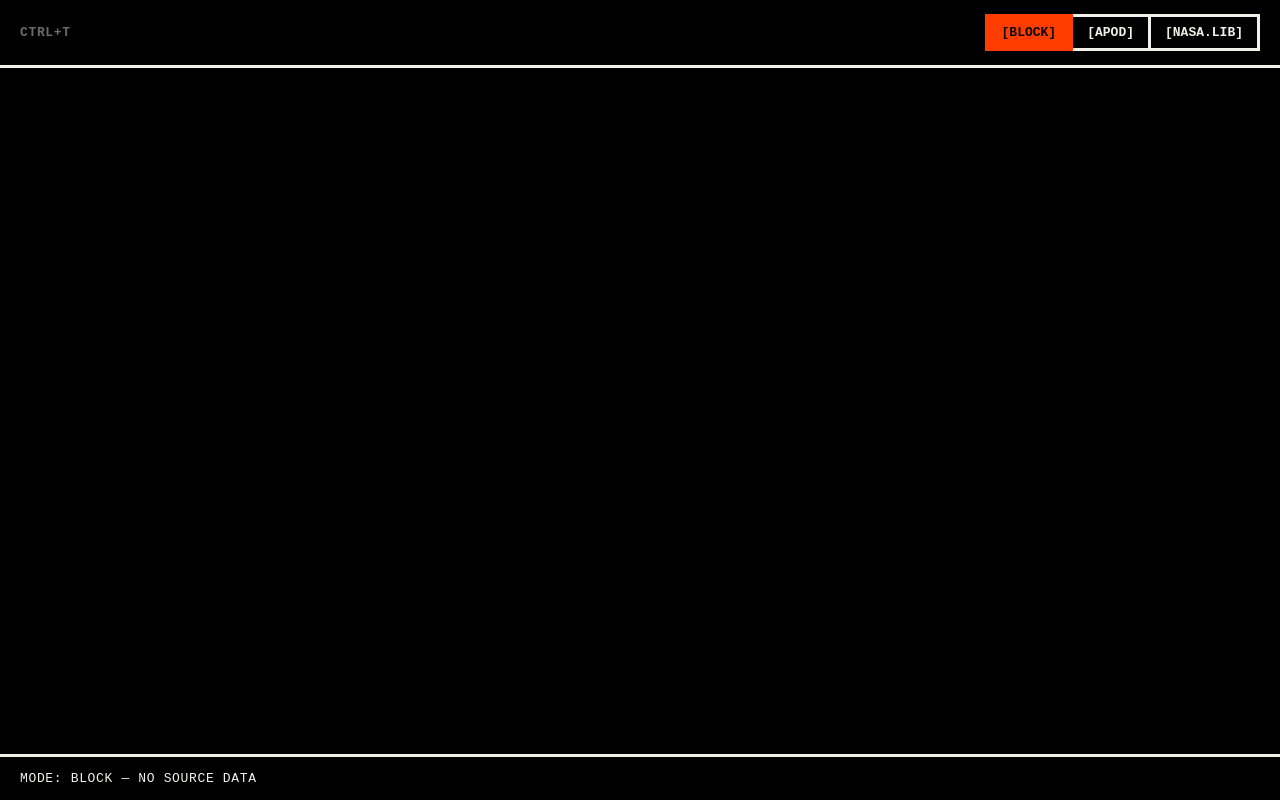
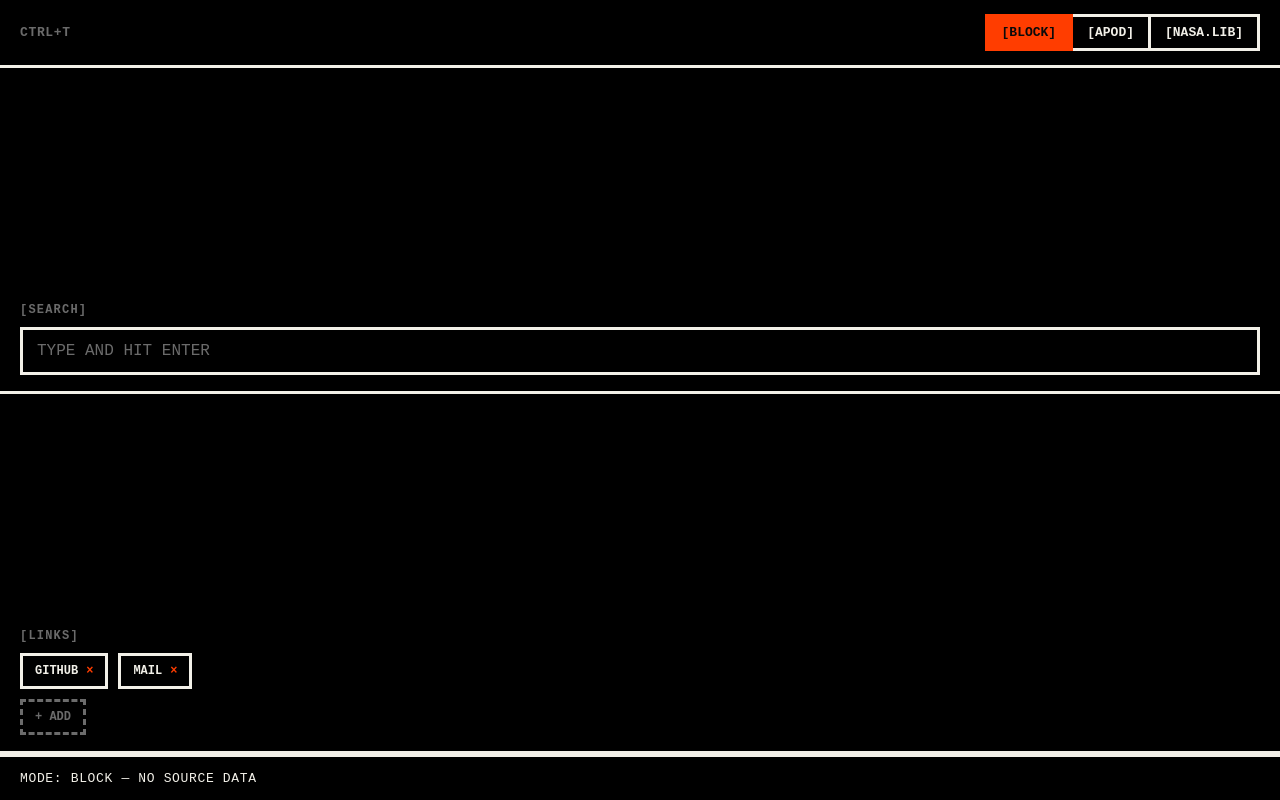
Before and after one commit to urged-st/CTRL-T, a plain HTML site: page index.html in a window 1280 px wide. Drawn offline with Linux system fonts and the light colour scheme.

Commit message:
add searchbar and quicklinks

```diff
--- a/index.html
+++ b/index.html
@@ -21,6 +21,19 @@
 			</div>
 		</header>
 
+		<section class="block search-block">
+			<span class="label">[SEARCH]</span>
+			<form id="search-form" autocomplete="off">
+				<input type="text" id="search-input" placeholder="TYPE AND HIT ENTER" aria-label="search">
+			</form>
+		</section>
+
+		<section class="block links-block">
+			<span class="label">[LINKS]</span>
+			<div class="links" id="links-list"></div>
+			<button id="add-link" class="add-link-btn">+ ADD</button>
+		</section>
+
 		<footer class="bar bar-bottom" id="info-strip">
 			<span id="info-text">MODE: BLOCK — NO SOURCE DATA</span>
 		</footer>
--- a/script.js
+++ b/script.js
@@ -1,5 +1,77 @@
 const NASA_API_KEY = "DEMO_KEY";
 const LIBRARY_QUERIES = ["nebula", "galaxy", "supernova", "mars", "black hole", "aurora"];
+
+// search bar w google
+document.getElementById("search-form").addEventListener("submit", function (e)
+{
+	e.preventDefault();
+	const q = document.getElementById("search-input").value.trim();
+	if (!q) return;
+	window.location.href = `https://www.google.com/search?q=${encodeURIComponent(q)}`;
+});
+
+// quick links w localStorage
+function loadLinks()
+{
+	const raw = localStorage.getItem("ctrlt-links");
+	return raw ? JSON.parse(raw) : [
+		{ label: "GITHUB", url: "https://github.com" },
+		{ label: "MAIL", url: "https://mail.google.com" }
+	];
+}
+
+function saveLinks(links)
+{
+	localStorage.setItem("ctrlt-links", JSON.stringify(links));
+}
+
+function renderLinks()
+{
+	const list = document.getElementById("links-list");
+	list.innerHTML = "";
+	const links = loadLinks();
+
+	links.forEach(function (link, i)
+	{
+		const chip = document.createElement("a");
+		chip.className = "link-chip";
+		chip.href = link.url;
+		chip.textContent = link.label;
+
+		// x to remove a link
+		const remove = document.createElement("span");
+		remove.className = "remove";
+		remove.textContent = "×";
+		remove.addEventListener("click", function (e)
+		{
+			e.preventDefault();
+			e.stopPropagation();
+			const updated = loadLinks();
+			updated.splice(i, 1);
+			saveLinks(updated);
+			renderLinks();
+		});
+
+		chip.appendChild(remove);
+		list.appendChild(chip);
+	});
+}
+
+document.getElementById("add-link").addEventListener("click", function ()
+{
+	const label = prompt("LABEL:");
+	if (!label) return;
+	let url = prompt("URL:");
+	if (!url) return;
+	if (!/^https?:\/\//.test(url)) url = "https://" + url;
+
+	const links = loadLinks();
+	links.push({ label: label.toUpperCase(), url: url });
+	saveLinks(links);
+	renderLinks();
+});
+
+renderLinks();
 
 // bg switcher: block w apod w library
 const bgLayer = document.getElementById("bg-layer");
--- a/style.css
+++ b/style.css
@@ -50,10 +50,84 @@ html, body
 	position: relative;
 	z-index: 1;
 	height: 100vh;
+	display: grid;
+	grid-template-rows: auto 1fr auto;
+}
+
+.block
+{
+	padding: 16px 20px;
+	border-bottom: var(--line-w) solid var(--line);
+	align-self: center;
+}
+
+.label
+{
+	display: block;
+	font-size: 12px;
+	font-weight: 700;
+	color: var(--dim);
+	margin-bottom: 10px;
+	letter-spacing: 0.1em;
+}
+
+#search-input
+{
+	width: 100%;
+	background: transparent;
+	border: var(--line-w) solid var(--line);
+	color: var(--fg);
+	font-family: var(--font-mono);
+	font-size: 16px;
+	padding: 12px 14px;
+	outline: none;
+}
+
+#search-input:focus { border-color: var(--accent); }
+
+#search-input::placeholder { color: var(--dim); }
+
+.links
+{
 	display: flex;
-	flex-direction: column;
-	justify-content: space-between;
+	flex-wrap: wrap;
+	gap: 10px;
+	margin-bottom: 10px;
 }
+
+.link-chip
+{
+	border: var(--line-w) solid var(--line);
+	padding: 8px 12px;
+	font-size: 12px;
+	font-weight: 700;
+	color: var(--fg);
+	text-decoration: none;
+	position: relative;
+}
+
+.link-chip:hover { background: var(--fg); color: var(--bg); }
+
+.link-chip .remove
+{
+	margin-left: 8px;
+	color: var(--accent);
+	cursor: pointer;
+}
+
+.add-link-btn
+{
+	background: transparent;
+	border: var(--line-w) dashed var(--dim);
+	color: var(--dim);
+	font-family: var(--font-mono);
+	font-weight: 700;
+	font-size: 12px;
+	padding: 8px 12px;
+	cursor: pointer;
+}
+
+.add-link-btn:hover { border-color: var(--fg); color: var(--fg); }
 
 .bar
 {
```
